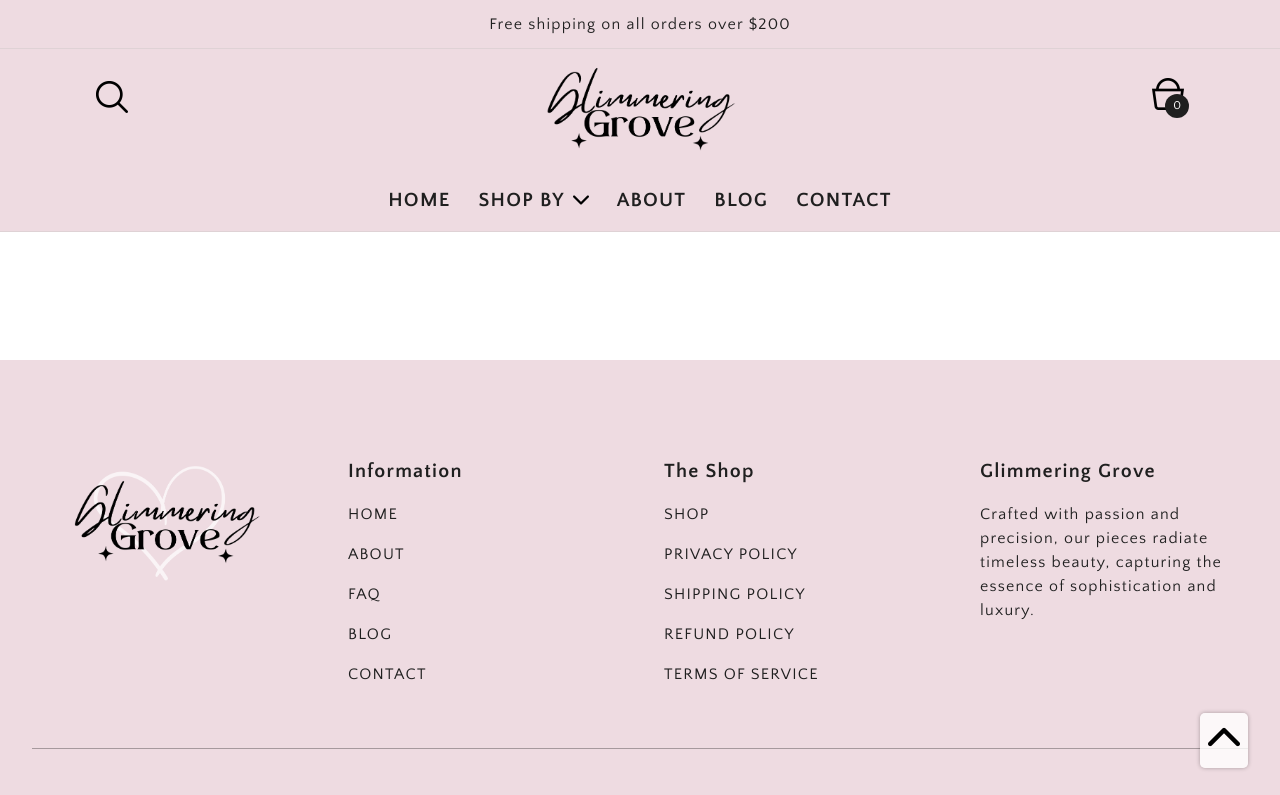
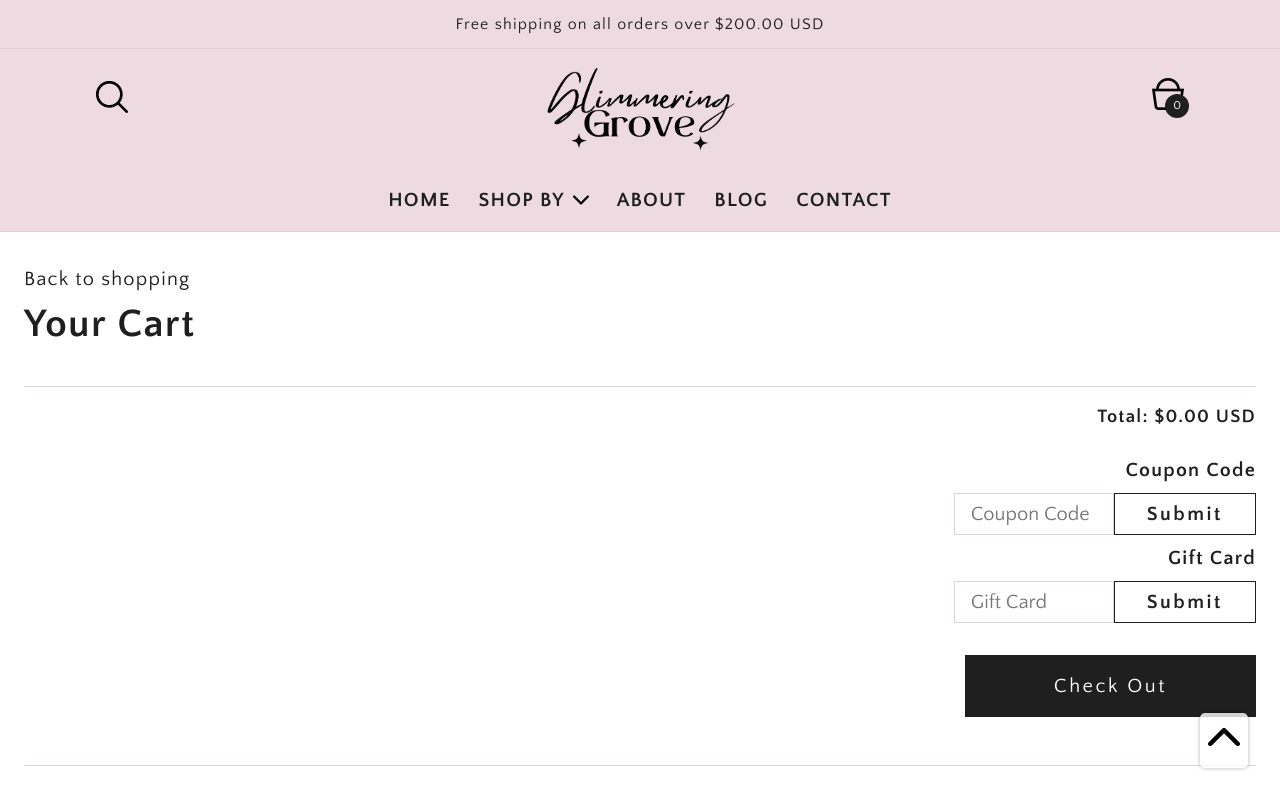
Before and after one commit to jackie3668/glimmering-grove, a React (Create React App) app: page /cart in a window 1280 px wide. Shown: the top 795 px of the page. Built offline with nearby package versions, Linux system fonts and the light colour scheme.

Commit message:
Cart Page Complete

```diff
--- a/src/App.js
+++ b/src/App.js
@@ -1,12 +1,13 @@
 import React from 'react';
 import { BrowserRouter, Routes, Route } from 'react-router-dom';
 import { Footer, Navbar } from './components';
-import { Home, Shop, Product } from './pages';
+import { Home, Shop, Product, Cart } from './pages';
 import arrow from './asset/ui/arrow-down-sign-to-navigate.png';
 import ShopContextProvider from './context/ShopContext';
 import './App.css'
 
 function App() {
+
   const handleScrollToTop = (e) => {
     window.scrollTo({
       top: 0,
@@ -31,6 +32,7 @@ function App() {
             <Route path='/exclusive' element={<Shop category='exclusive' />} />
             <Route path='/product' element={<Product />} />
             <Route path='/product/:productId' element={<Product />} />
+            <Route path='/cart' element={<Cart/>} />
           </Routes>
           </ShopContextProvider>
           <Footer />
--- a/src/components/Navbar/Navbar.css
+++ b/src/components/Navbar/Navbar.css
@@ -412,6 +412,11 @@ a {
     padding: 0.25rem 0;
     font-size: var(--font-size-sm);
   }
+
+  .navbar-mobile-menu-drawer,
+  .navbar-mobile-menu-drawer-shopby {
+    display: none;
+  }
 }
 
 @media (min-width: 1440px) {
--- a/src/components/Navbar/Navbar.jsx
+++ b/src/components/Navbar/Navbar.jsx
@@ -110,7 +110,7 @@ const Navbar = () => {
       const timeoutId = setTimeout(() => {
         setShowNav(false);
         setCartDetails(false);
-      }, 1000);
+      }, 2000);
 
       return () => {
         clearTimeout(timeoutId);
@@ -125,7 +125,12 @@ const Navbar = () => {
       targetDiv.classList.add('active')
       return;
     }
-    else if (e.target.closest('.navbar-cart-details-wrapper-continue')  ) {
+    else if (e.target.closest('.navbar-cart-details-wrapper-continue')) {
+      const targetDiv = document.querySelector('.navbar-cart-details-wrapper')
+      targetDiv.classList.remove('active')
+      return;
+    }
+    else if (e.target.closest('.navbar-cart-details-wrapper-checkout')) {
       const targetDiv = document.querySelector('.navbar-cart-details-wrapper')
       targetDiv.classList.remove('active')
       return;
@@ -196,14 +201,16 @@ const Navbar = () => {
         ) }
         </div>
         <div className="navbar-cart-details-wrapper-button">
-          <button>Check out</button>
+          <Link to="/cart">
+            <button onClick={handleCartClick} className='navbar-cart-details-wrapper-checkout'>Check out</button>
+          </Link>
         </div>
         <div onClick={handleCartClick} className="navbar-cart-details-wrapper-continue">
           Continue shopping
         </div>
       </div>
       <div className="navbar-announcement">
-        Free shipping on all orders over $200
+        Free shipping on all orders over $200.00 USD
       </div>
       <div className="navbar-items">
         <div className="navbar-mobile-menu">
--- a/src/context/ShopContext.jsx
+++ b/src/context/ShopContext.jsx
@@ -36,6 +36,7 @@ const ShopContextProvider = ( props ) => {
       }));
     }
 
+    else {
       setCartDetails(true);
       setAddToCartItems((prev) => ({
         ...prev,
@@ -44,6 +45,8 @@ const ShopContextProvider = ( props ) => {
           [size]: prev[itemID][size] + quantity,
         },
       }));
+    }
+
   };
 
   const removeFromCart = (itemID, size, cartType, quantity) => {
@@ -61,6 +64,7 @@ const ShopContextProvider = ( props ) => {
       }));
     }
 
+    else {
       setAddToCartItems((prev) => ({
         ...prev,
         [itemID]: {
@@ -68,6 +72,8 @@ const ShopContextProvider = ( props ) => {
           [size]: Math.max(prev[itemID][size] - quantity, 0),
         },
       }));
+    }
+
   };
 
   const getTotalCartAmount = (cartItems) => {
--- /dev/null
+++ b/src/pages/Cart/Cart.css
@@ -0,0 +1,201 @@
+.cart {
+  padding: 2rem 1.5rem;;
+}
+
+.cart-header h1 {
+  font-size: var(--font-size-xxxl);
+  margin-bottom: 2rem;
+}
+
+.cart-header p {
+  font-size: var(--font-size-md);
+  cursor: pointer;
+}
+
+.cart-header p:hover {
+  text-decoration: underline;
+}
+
+.cart-details-wrapper-item {
+  border-top: 1px solid var(--dark-shadow-primary);
+  padding: 0.75rem 0;
+  display: grid;
+  grid-template-columns: 1fr 3fr 1fr;
+  gap: 0.5rem;
+}
+
+.cart-details-wrapper-item-detail-size-name-quant {
+  display: flex;
+  flex-direction: column;
+}
+
+.cart-details-wrapper-item img {
+  width: 100%;
+}
+
+.cart-details-wrapper-item-detail-size-name h3 {
+  font-size: var(--font-size-sm);
+}
+
+.cart-details-wrapper-item-detail-size-name p {
+  font-size: var(--font-size-sm);
+}
+
+.cart-details-wrapper-item-detail-price {
+  display: flex;
+  flex-direction: column;
+  align-items: center;
+  gap: 0.25rem;
+}
+
+.cart-details-wrapper-item-detail-price p {
+  font-size: var(--font-size-md);
+}
+
+.cart-details-info-quant-text {
+  font-size: var(--font-size-md);
+}
+
+.cart-details-info-quant-number {
+  font-size: var(--font-size-md);
+}
+
+.cart-details-info-quant-box {
+  display: flex;
+  justify-content: space-between;
+  align-items: center;
+  width: 6rem;
+  padding: 0rem 0.5rem;
+  margin-top: 0.5rem;
+  border: 1px solid var(--text);
+}
+
+.cart-details-info-quant-icon {
+  font-size: var(--font-size-xl);
+  cursor: pointer;
+}
+
+.cart-checkout {
+  border-top: 1px solid var(--dark-shadow-primary);
+  padding-bottom: 3rem;
+  border-bottom: 1px solid var(--dark-shadow-primary);
+}
+
+.cart-checkout-total {
+  padding: 1rem 0;
+  display: flex;
+  justify-content: end;
+  width: 100%;
+}
+
+.cart-checkout-promo {
+  display: flex;
+  width: 100%;
+  flex-direction: column;
+  align-items: end;
+  gap: 0.5rem;
+}
+
+.cart-checkout-promo h4 {
+  font-size: var(--font-size-md);
+  margin-top: 0.5rem;
+}
+
+.cart-checkout-promo-wrapper {
+  display: flex;
+  justify-content: center;
+}
+
+.cart-checkout-promo-wrapper input {
+  font-size: var(--font-size-md);
+  border: 1px solid var(--dark-shadow-primary);
+  width: 10rem;
+  padding: 0 1rem;
+}
+
+.cart-checkout-promo-wrapper button {
+  height: 2rem;
+  font-size: var(--font-size-md);
+  display: flex;
+  justify-content: center;
+  align-items: center;
+  background-color: var(--background);
+  color: var(--text);
+  border: 1px solid var(--text);
+  font-weight: 600;
+}
+
+.cart-checkout-button {
+  padding-top: 2rem;
+  display: flex;
+  flex-direction: column;
+  align-items: end;
+  gap: 0.5rem;
+}
+
+.cart-checkout-button button {
+  width: 18.2rem;
+}
+
+
+@media (max-width: 767px) {
+  .cart-details-wrapper-item-detail-price img {
+    display: none;
+  }
+}
+
+@media (min-width: 768px) {
+  .cart-details-wrapper-item-detail-price img {
+    margin-top: 3.5rem;
+    width: 1.25rem;
+    cursor: pointer;
+  }
+
+  .cart-details-wrapper-item {
+    display: grid;
+    grid-template-columns: 1fr 3fr 1fr;
+    gap: 1.5rem;
+  }
+
+  .cart-details-wrapper-item-detail-size-name h3 {
+    font-size: var(--font-size-sm);
+    margin-bottom: 0.5rem;
+  }
+}
+
+@media (min-width: 1024px) {
+  .cart-details-wrapper-item-detail-price img {
+    margin-top: 5.5rem;
+    width: 1.25rem;
+    cursor: pointer;
+  }
+}
+
+@media (min-width: 1440px) {
+  .cart-details-wrapper-item-detail-price img {
+    margin-top: 10rem;
+  }
+
+  .cart-checkout-promo-wrapper input {
+    font-size: var(--font-size-md);
+    border: 1px solid var(--dark-shadow-primary);
+    width: 16rem;
+    padding: 1rem 1rem;
+  }
+
+  .cart-checkout-promo-wrapper button {
+    height: 3.5rem;
+  }
+
+  .cart-checkout-button {
+    padding-top: 3rem;
+    display: flex;
+    flex-direction: column;
+    align-items: end;
+    gap: 0.5rem;
+  }
+
+  .cart-checkout-button button {
+    width: 25rem;
+  }
+}
--- /dev/null
+++ b/src/pages/Cart/Cart.jsx
@@ -0,0 +1,94 @@
+import React, { useContext } from 'react'
+import { ShopContext } from '../../context/ShopContext';
+import './Cart.css'
+import trash from '../../asset/ui/trash.png'
+
+const Cart = () => {
+  const { cartDetails, setCartDetails, products, addToCartItems, buyNowItems, addToCart, removeFromCart, getTotalCartAmount, getTotalCartItems } = useContext(ShopContext);
+
+  const handleQuantityChange = (itemID, size, action) => {
+    if (action === 'decrement') {
+      removeFromCart(itemID, size, 'addToCart', 1);
+    } else if (action === 'increment') {
+      addToCart(itemID, size, 'addToCart', 1);
+    }
+  };
+
+  return (
+    <div className='cart'>
+      <div className="cart-header">
+        <p>Back to shopping</p>
+        <h1>Your Cart</h1>
+      </div>
+
+      <div className="cart-wrapper">
+        {products.map((item) => {
+          const sizes = ['S', 'M', 'L']
+          return (
+            <div key={item.id}>
+              {sizes.map((size) => (
+                  addToCartItems[item.id] && addToCartItems[item.id][size] > 0 && (
+                    <div className='cart-details-wrapper-item' key={item.id + size}>
+                      <img src={products[item.id-1].images[0]} alt="" />
+                        <div className="cart-details-wrapper-item-detail-size-name-quant">
+                          <div className="cart-details-wrapper-item-detail-size-name">
+                            <h3>{products[item.id-1].name}</h3>
+                            <p>Size: {size}</p>
+                          </div>
+
+                        </div>
+                        <div className="cart-details-wrapper-item-detail-price">
+                          <p>${addToCartItems[item.id][size] * products[item.id - 1].price}.00 USD</p>
+                          <div className="cart-details-info-quant-box">
+                            <p
+                                className="cart-details-info-quant-icon"
+                                onClick={() => handleQuantityChange(item.id, size, 'decrement')}
+                            >
+                                -
+                            </p>
+                            <p className="cart-details-info-quant-number">{addToCartItems[item.id][size]}</p>
+                            <p
+                                className="cart-details-info-quant-icon"
+                                onClick={() => handleQuantityChange(item.id, size, 'increment')}
+                            >
+                                +
+                            </p>
+                          </div>
+                          <img src={trash} alt="" />
+                        </div>
+                    </div>
+                  )
+                ))}
+              </div>
+            );
+          })}
+      </div>
+      <div className='cart-checkout'>
+          <div className='cart-checkout-total'>
+            <h3>Total: ${getTotalCartAmount(addToCartItems)}.00 USD</h3>
+          </div>
+          <div className="cart-checkout-promo-section">
+            <div className="cart-checkout-promo">
+              <h4>Coupon Code</h4>
+              <div className="cart-checkout-promo-wrapper">
+                <input type="text" placeholder='Coupon Code' />
+                <button>Submit</button>
+              </div>
+            </div>
+            <div className="cart-checkout-promo">
+              <h4>Gift Card</h4>
+              <div className="cart-checkout-promo-wrapper">
+                <input type="text" placeholder='Gift Card' />
+                <button>Submit</button>
+              </div>
+            </div>
+            <div className="cart-checkout-button">
+              <button>Check Out</button>
+            </div>
+          </div>
+      </div>
+    </div>
+  )
+}
+
+export default Cart
--- a/src/pages/Product/Product.css
+++ b/src/pages/Product/Product.css
@@ -273,7 +273,6 @@
 
 
 @media (max-width: 767px) {
-
     .product-details-info {
         margin-top: 2rem;
     }
--- a/src/pages/index.js
+++ b/src/pages/index.js
@@ -4,6 +4,7 @@ import Home from "./Home/Home";
 import Shop from "./Shop/Shop";
 import Contact from "./Contact/Contact";
 import Product from './Product/Product'
+import Cart from "./Cart/Cart";
 
 export {
   About,
@@ -12,4 +13,5 @@ export {
   Shop,
   Contact,
   Product,
+  Cart
 }
```
Also changed, not shown: src/asset/ui/trash.png (added). Lines whose indentation alone changed are shown as unchanged.
